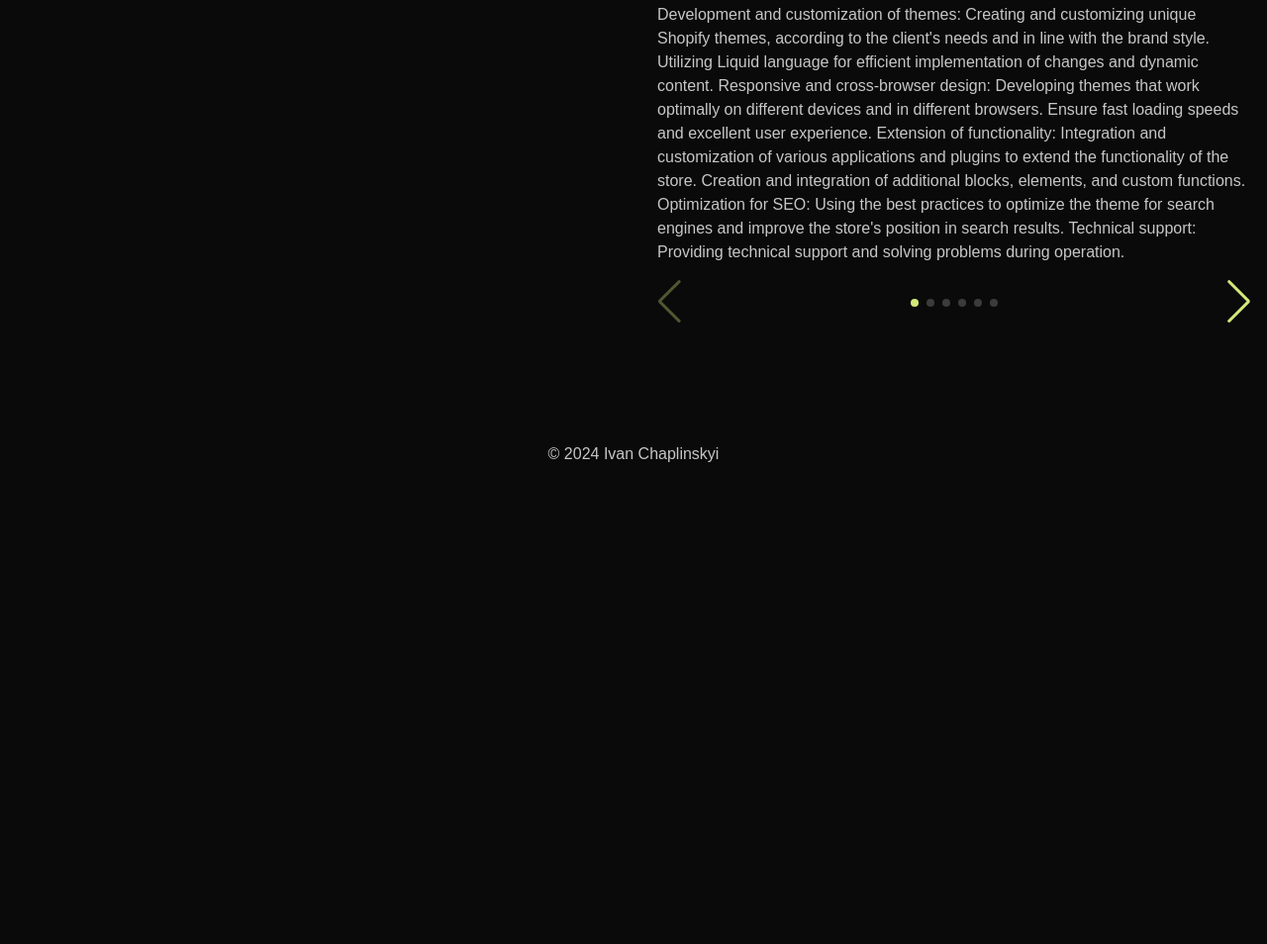
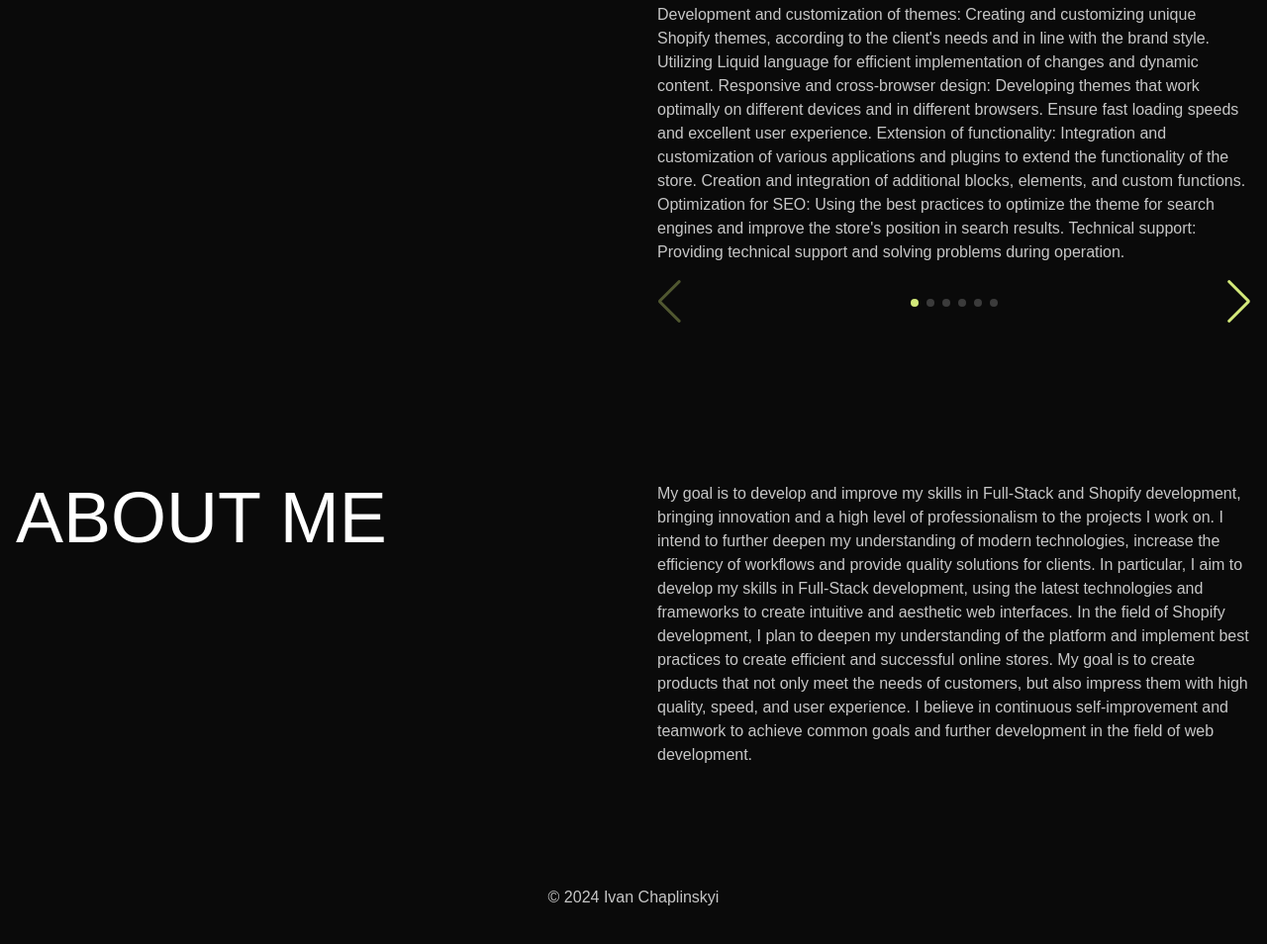
Before and after one commit to Ivan-Chaplinskyi/chaplinskyi, a website built with Vite: page index.html in a window 1280 px wide. Shown: the part 1826-2780 px from the top of the page at 99% size. Before the commit the page ends 2337 px from the top, so only its background shows below. Built offline with nearby package versions, Linux system fonts and the light colour scheme.

Commit message:
section-about-me

```diff
--- a/index.html
+++ b/index.html
@@ -19,7 +19,7 @@
             </li>
             <li class="hover:text-white ease-in duration-300"><a href="#featured-projects">Portfolio</a></li>
             <li class="hover:text-white ease-in duration-300"><a href="#expirence">Expirence</a></li>
-            <!-- <li class="hover:text-white ease-in duration-300"><a href="">About</a></li> -->
+            <li class="hover:text-white ease-in duration-300"><a href="#about-me">About</a></li>
             <!-- <li class="hover:text-white ease-in duration-300"><a href="">Contact</a></li> -->
           </ul>
           <div data-mobile-menu class="flex lg:hidden cursor-pointer">
@@ -412,7 +412,22 @@
               <div class="expirence-slider__swiper-button-next swiper-button-next !mt-0 !static !text-primary"></div>
             </div>
           </div>
-          </div>
+        </section>
+        <section id="about-me" class="flex justify-between lg:flex-row flex-col gap-6 py-20">
+          <h2 class="text-white font-normal lg:text-7xl text-3xl uppercase">About Me</h2>
+          <p class="lg:max-w-[600px]">
+            My goal is to develop and improve my skills in Full-Stack and Shopify development, bringing innovation and a high
+            level of professionalism to the projects I work on. I intend to further deepen my understanding of modern
+            technologies, increase the efficiency of workflows and provide quality solutions for clients.
+
+            In particular, I aim to develop my skills in Full-Stack development, using the latest technologies and frameworks to
+            create intuitive and aesthetic web interfaces. In the field of Shopify development, I plan to deepen my
+            understanding of the platform and implement best practices to create efficient and successful online stores.
+
+            My goal is to create products that not only meet the needs of customers, but also impress them with high quality,
+            speed, and user experience. I believe in continuous self-improvement and teamwork to achieve common goals and
+            further development in the field of web development.
+          </p>
         </section>
       </main>
       <footer class="px-4 py-10 flex justify-center">
```
